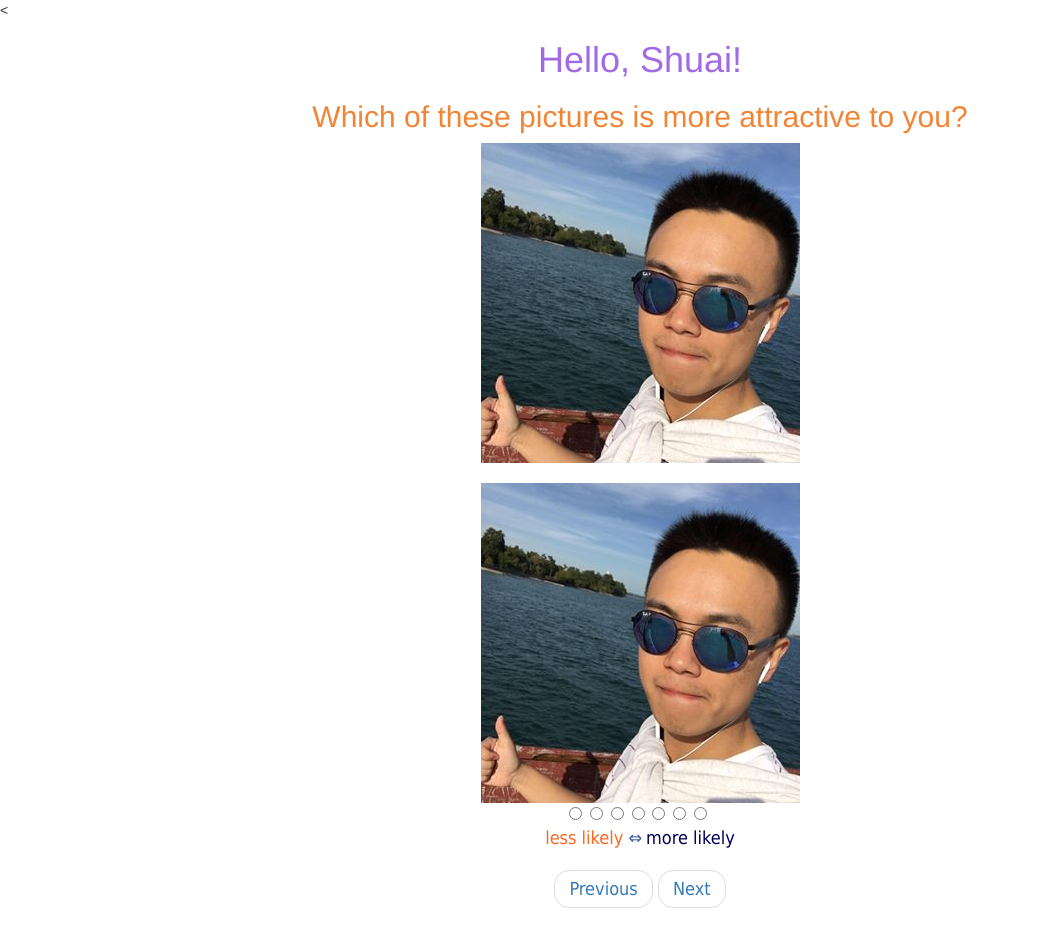
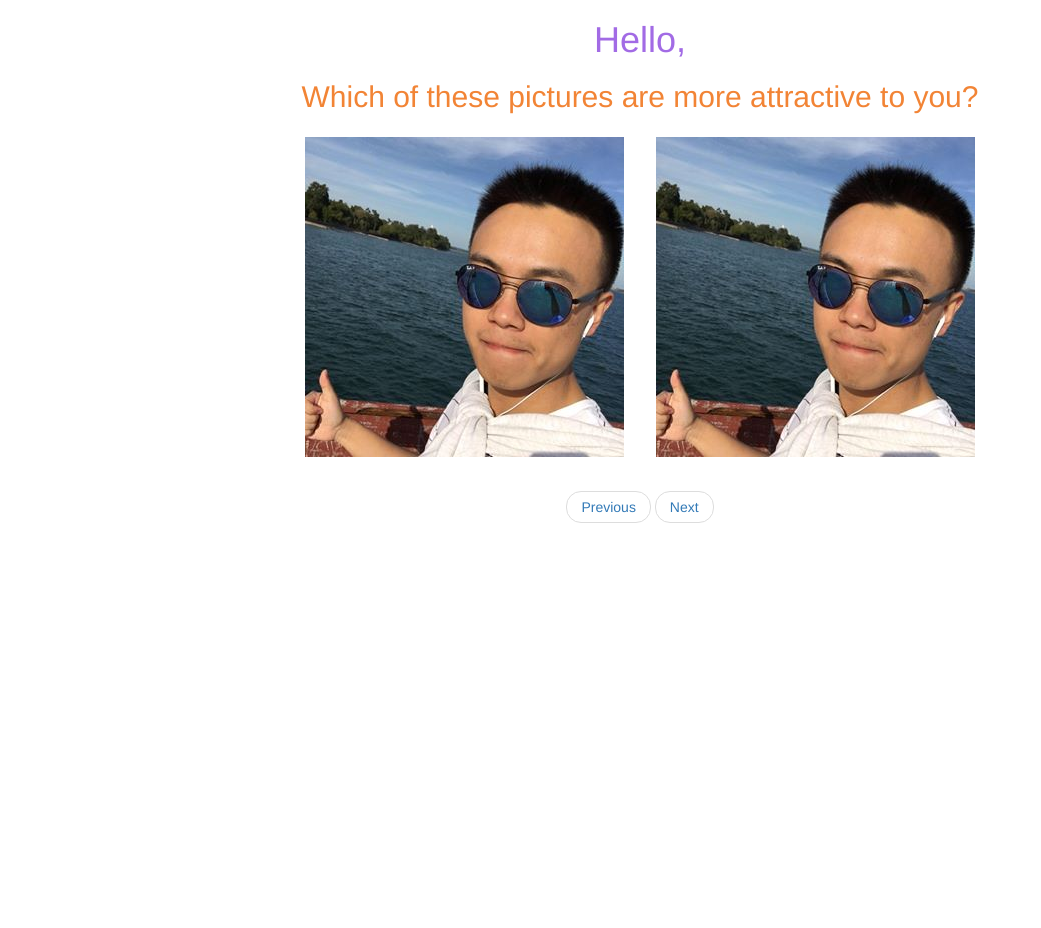
Before and after one commit to masudrahman/social_charm, a Flask app: page /rate_others in a window 1280 px wide. Shown: the whole page, without its empty margins (0-1041 px from the left). After the commit the page ends 523 px from the top, so only its background shows below. Run offline with Flask 2, Linux system fonts and the light colour scheme; some libraries are stand-ins or nearby versions.

Commit message:
A few changes

```diff
--- a/templates/rate_others.html
+++ b/templates/rate_others.html
@@ -63,7 +63,6 @@
               console.log('Successful login for: ' + response.name);
               console.log('Successful login for: ' + response.id);
               console.log('Successful login for: ' + response.email);
-              var im = document.getElementById("profileImage").setAttribute("src", "https://graph.facebook.com/" + response.id + "/picture?type=normal");
               document.getElementById('username').innerHTML =response.name;
           });
       }
@@ -83,61 +82,28 @@
 
       };
 
+      function next(){
+      	window.location.href = "/result";
+      }
+
 
     </script>
 
-	<<div style="text-align: center;">
-
-
-	{#	<p><font  face="tahoma" size=4 color="#3b5998"> Hello, Shuai! </font></p>#}
-	{#	<p><font  face="tahoma" size=4 color="#3b5998"> Which of these pictures is more attractive to you? </p>#}
-	    <h1 style="color:#a26be5;"> Hello, Shuai!  </h1>
-		<h2 style="color:#f28435;"> Which of these pictures is more attractive to you? </h2>
-		<div id="status"></div>
-		{#	<script>#}
-	{#		document.getElementById('status').innerHTML =#}
-	{#			'<img src="'+imgIdx+'.jpg" height=320>'#}
-	{#	</script>#}
-	    <script>
-			document.getElementById('status').innerHTML =
-				'<img src="{{ url_for('static', filename='img/1.jpg') }}" height=320>'
-		</script>
-		<!-- <div><img src='shuaitang.jpg'></div> -->
-		<br>
-		<div id="next"></div>
-
-	{#	<script>#}
-	{#		document.getElementById('next').innerHTML =#}
-	{#			'<img src="'+imgIdx+'.jpg" height=320>'#}
-	{#	</script>#}
-	    <script>
-			document.getElementById('next').innerHTML =
-				'<img src="{{ url_for('static', filename='img/1.jpg') }}" height=320>'
-		</script>
+	<div style="text-align: center;">
 
 
 
-		<div class="stars">
-		  <form action="">
-		    <input class="star star-7" id="star-7" type="radio" name="star"/>
-		    <label class="star star-7" for="star-7"></label>
-		    <input class="star star-6" id="star-6" type="radio" name="star"/>
-		    <label class="star star-6" for="star-6"></label>
-		    <input class="star star-5" id="star-5" type="radio" name="star"/>
-		    <label class="star star-5" for="star-5"></label>
-		    <input class="star star-4" id="star-4" type="radio" name="star"/>
-		    <label class="star star-4" for="star-4"></label>
-		    <input class="star star-3" id="star-3" type="radio" name="star"/>
-		    <label class="star star-3" for="star-3"></label>
-		    <input class="star star-2" id="star-2" type="radio" name="star"/>
-		    <label class="star star-2" for="star-2"></label>
-		    <input class="star star-1" id="star-1" type="radio" name="star"/>
-		    <label class="star star-1" for="star-1"></label>
-		  </form>
-		</div>
 
-		<div><font face="tahoma" size=4 color="#F62"> less likely </font> <font face="tahoma" size=4 color="#3b5998">&#8660;</font> <font color="#005" face="tahoma" size=4 >more likely </div>
-		</div>
+	    <h1 style="color:#a26be5;"> Hello,</h1>
+	    <p id="username"><font  face="tahoma" size=4 color="#3b5998"></font></p>
+		<h2 style="color:#f28435;"> Which of these pictures are more attractive to you? </h2>
+
+		<img style="padding: 1em;" src="{{ url_for('static', filename='img/1.jpg') }}" onclick="next()" alt="">
+		<img style="padding: 1em;" src="{{ url_for('static', filename='img/1.jpg') }}" onclick="next()" alt="">
+
+
+
+
 	<div id="click"></div>
 {#	<script>#}
 {#	if (imgIdx_int < 7 ) {#}
```
Also changed, not shown: 1 other file.
